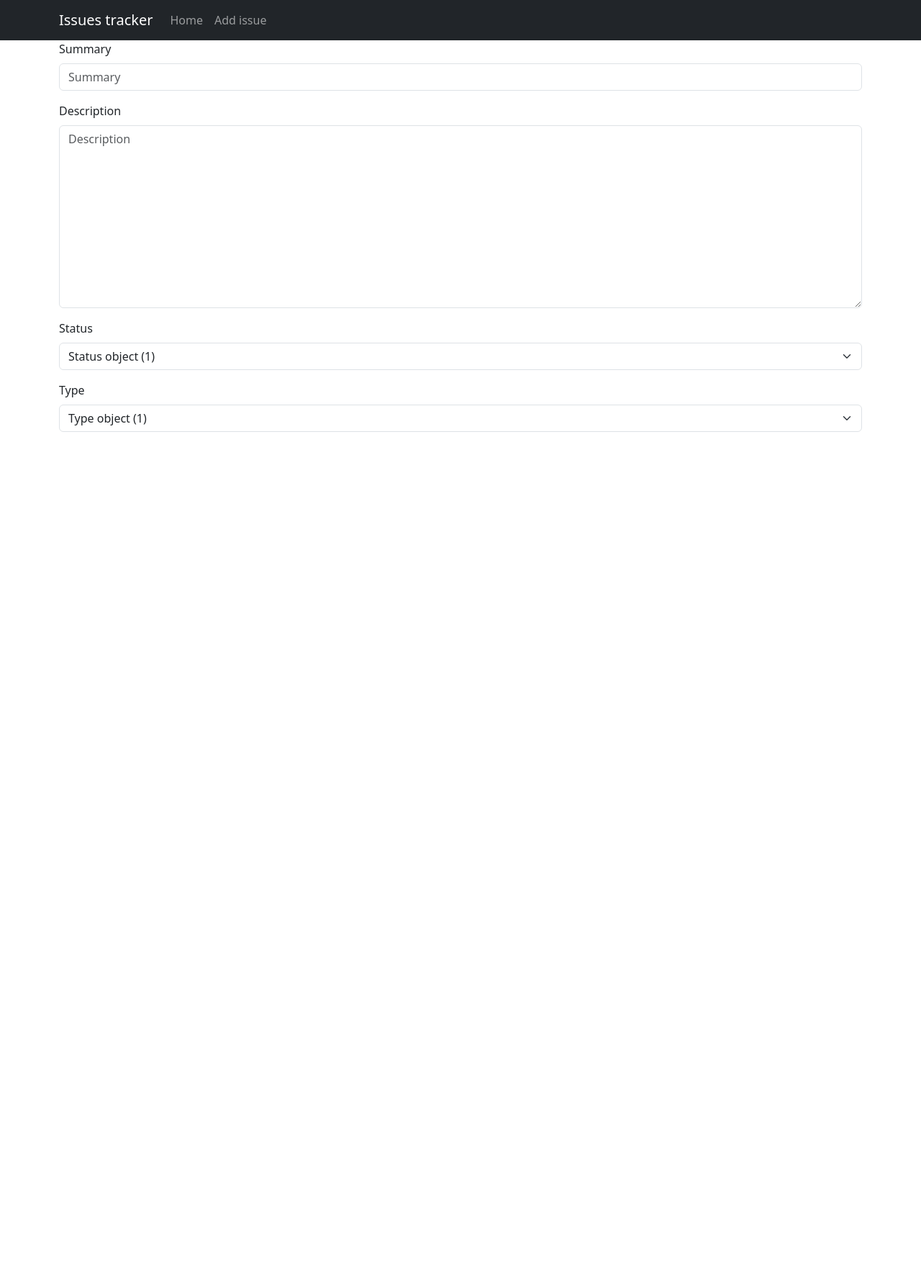
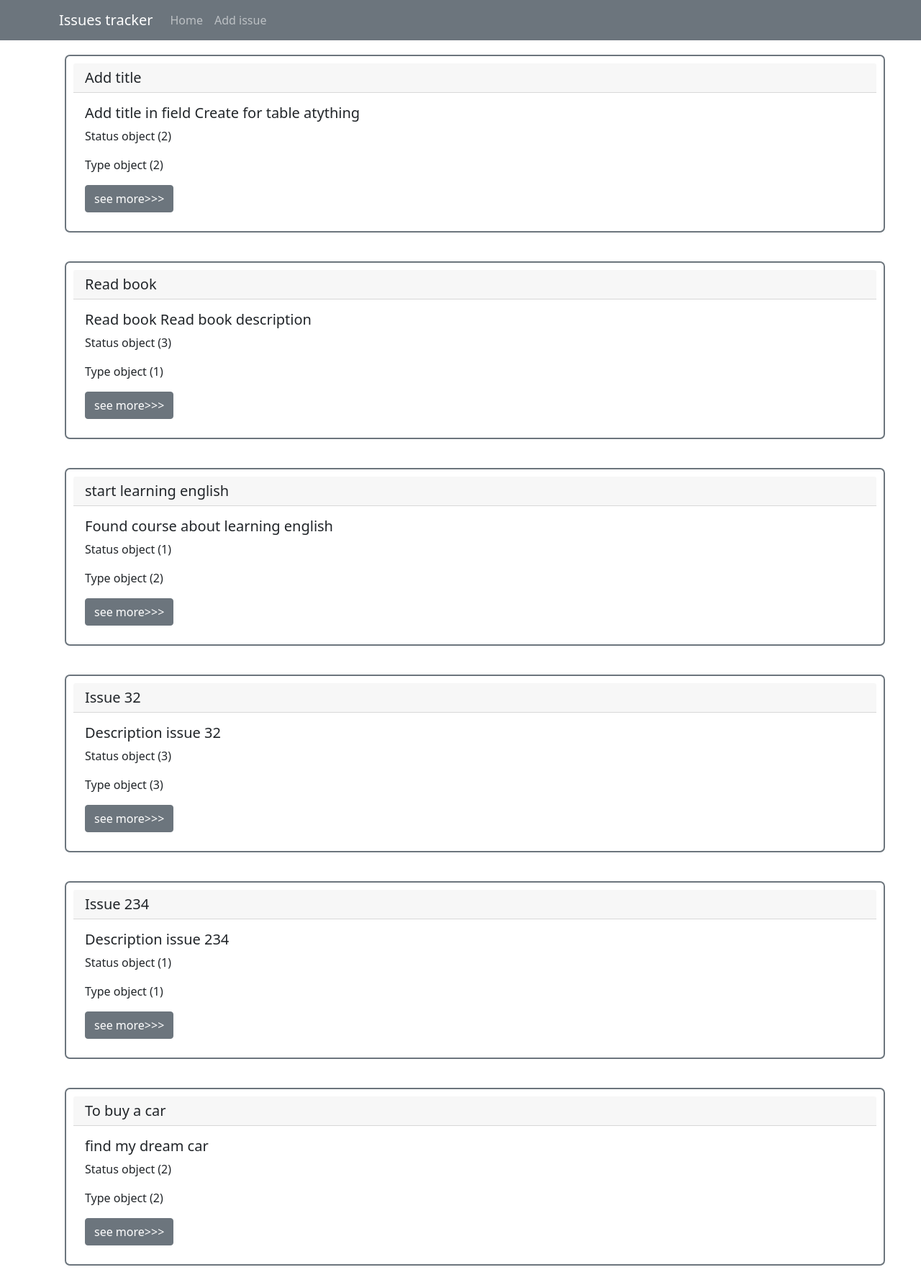
Before and after one commit to tenirina/homework_70_irina_ten, a Django app: page / in a window 1280 px wide. Shown: the whole page at 72% size. Before the commit the page ends 600 px from the top, so only its background shows below. Run offline with Django 4.2, Linux system fonts and the light colour scheme; data comes from the database, SQL or seed files in the repository; some libraries are stand-ins or nearby versions.

Commit message:
Add
Добавлены данные для отображения на главной страницы.
Создан файл base.py(view) для этой страницы.

```diff
--- a/app/static/css/style.css
+++ b/app/static/css/style.css
@@ -0,0 +1,6 @@
+.block{
+    margin: 20px;
+    border-radius: 7px;
+    border: 2px solid #6c757d;
+    padding: 10px;
+}
--- a/app/webapp/templates/base.html
+++ b/app/webapp/templates/base.html
@@ -1,15 +1,14 @@
 {% load static %}
-
-
 <!DOCTYPE html>
 <html lang="en">
 <head>
     <meta charset="UTF-8">
-    <link rel="stylesheet" href=" static 'css/styly.css' ">
+    <link href="https://cdn.jsdelivr.net/npm/bootstrap@5.0.2/dist/css/bootstrap.min.css" rel="stylesheet" integrity="sha384-EVSTQN3/azprG1Anm3QDgpJLIm9Nao0Yz1ztcQTwFspd3yD65VohhpuuCOmLASjC" crossorigin="anonymous">
+    <link rel="stylesheet" href="{% static 'css/style.css' %}">
     <title>Issues tracker</title>
 </head>
 <body>
-    <nav class="navbar navbar-expand-lg navbar-dark bg-dark">
+    <nav class="navbar navbar-expand-lg navbar-dark bg-secondary">
       <div class="container">
         <a class="navbar-brand" href="{% url 'index' %}">Issues tracker</a>
         <div class="collapse navbar-collapse" id="navbarNav">
--- a/app/webapp/templates/index.html
+++ b/app/webapp/templates/index.html
@@ -1,8 +1,22 @@
 {% extends 'base.html' %}
 {% block main %}
-
      <div class="container">
-         {% include 'partial/issue_form.html' %}
+         {% if issues %}
+            <div class="row">
+                {% for el in issues %}
+                    <div class="card block">
+                      <h5 class="card-header">{{ el.summary }}</h5>
+                      <div class="card-body">
+                        <h5 class="card-title">{{ el.description }}</h5>
+                        <p class="card-text">{{ el.status }}</p>
+                        <p class="card-text">{{ el.type }}</p>
+                        <a href="#" class="btn btn-secondary">see more>>></a>
+                      </div>
+                    </div>
+                {% endfor %}
+            </div>
+        {% else %}
+            <h2>Add issue</h2>
+        {% endif %}
      </div>
-
 {% endblock %}
--- a/app/webapp/urls.py
+++ b/app/webapp/urls.py
@@ -1,7 +1,7 @@
 from django.urls import path
 
-from webapp.views import index_view
+from webapp.views.base import IndexView
 
 urlpatterns = [
-    path("", index_view, name="index")
+    path("", IndexView.as_view(), name="index")
 ]
--- a/app/webapp/views.py
+++ /dev/null
@@ -1,8 +0,0 @@
-from django.shortcuts import render
-
-from webapp.forms import IssueForm
-
-
-def index_view(require):
-    form = IssueForm()
-    return render(require, "index.html", context={'form': form})
--- /dev/null
+++ b/app/webapp/views/base.py
@@ -0,0 +1,14 @@
+
+from django.views.generic import TemplateView
+
+from webapp.models import Issue
+
+
+class IndexView(TemplateView):
+    template_name = 'index.html'
+
+    def get_context_data(self, **kwargs):
+        context = super().get_context_data(**kwargs)
+        context['issues'] = Issue.objects.all()
+        print(context)
+        return context
```
Also changed, not shown: app/webapp/views/__init__.py (added).
